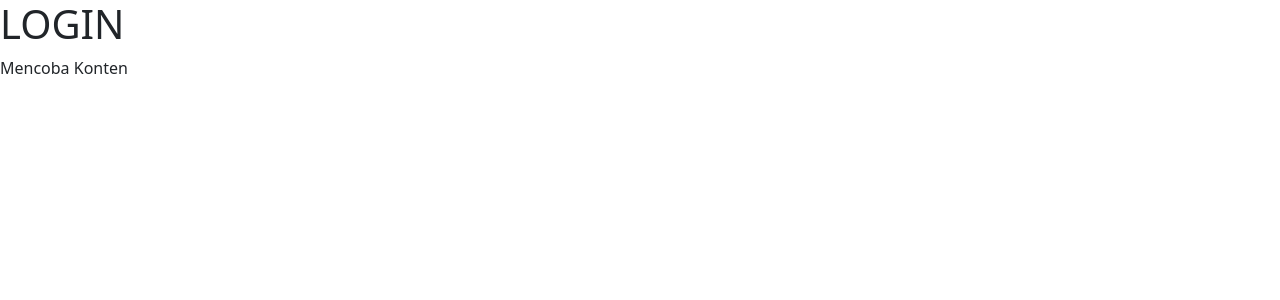
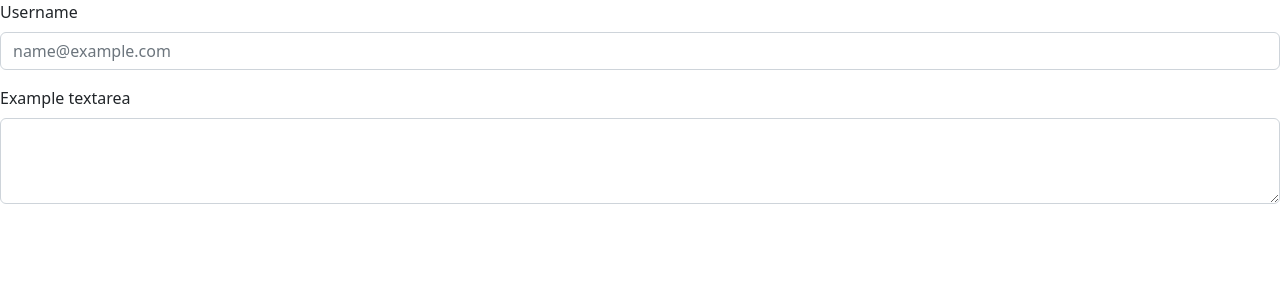
Before and after one commit to itindosolution/front-end-web, a React (Create React App) app: page / in a window 1280 px wide. Shown: the top 300 px of the page. Built offline with nearby package versions, Linux system fonts and the light colour scheme.

Commit message:
Update Form Login

```diff
--- /dev/null
+++ b/src/card.js
@@ -0,0 +1,10 @@
+import FormLogin from "./form-login";
+function Card() {
+    return (
+        <div className="">
+        <FormLogin></FormLogin>
+        </div>
+    )
+}
+
+export default Card;
--- /dev/null
+++ b/src/form-login.js
@@ -0,0 +1,16 @@
+function FormLogin(){
+    return (
+        <div className="">
+        <div className="mb-3">
+  <label forLabel="exampleFormControlInput1" className="form-label">Username</label>
+  <input type="email" className="form-control" id="exampleFormControlInput1" placeholder="name@example.com"/>
+</div>
+<div className="mb-3">
+  <label forLabel="exampleFormControlTextarea1" className="form-label">Example textarea</label>
+  <textarea className="form-control" id="exampleFormControlTextarea1" rows="3"></textarea>
+</div>
+        </div>
+    )
+}
+
+export default FormLogin;
--- a/src/login.js
+++ b/src/login.js
@@ -1,9 +1,7 @@
+import Card from "./card";
 function Login(){
     return (
-        <div className="">
-        <h1>LOGIN</h1>
-        <p>Mencoba Konten</p>
-        </div>
+        <Card/>
     )
 }
 
```
